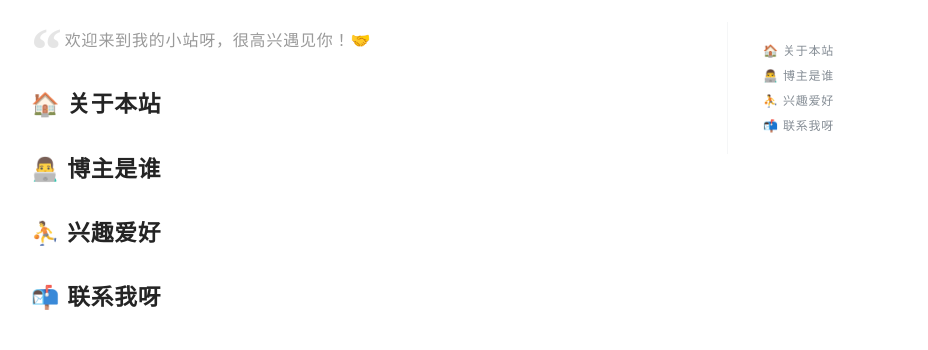
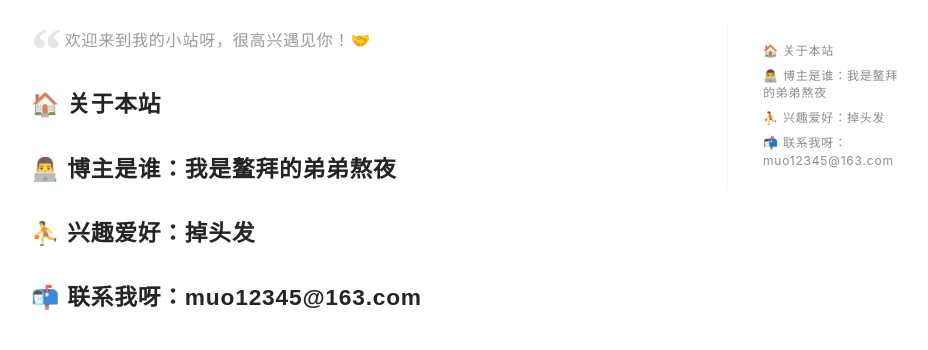
Before and after one commit to CloudInBottle/CloudInBottle.github.io, a plain HTML site: page post/about/index.html in a window 1280 px wide. Shown: the part 563-913 px from the top of the page, without its empty margins (265-1193 px from the left). Drawn offline with nearby package versions, Linux system fonts and the light colour scheme; a web font is replaced by a local one.

Commit message:
update from gridea: 2020-09-30 20:49:45

```diff
--- a/archives/index.html
+++ b/archives/index.html
@@ -3,7 +3,7 @@
     <meta charset="utf-8" />
 <meta name="viewport" content="width=device-width, initial-scale=1" />
 <title>Gridea</title>
-<link rel="shortcut icon" href="https://cloudinbottle.github.io/favicon.ico?v=1601469764819">
+<link rel="shortcut icon" href="https://cloudinbottle.github.io/favicon.ico?v=1601470179773">
 <link href="https://cdn.jsdelivr.net/npm/remixicon@2.3.0/fonts/remixicon.css" rel="stylesheet">
 <link rel="stylesheet" href="https://cloudinbottle.github.io/styles/main.css">
 <link rel="alternate" type="application/atom+xml" title="Gridea - Atom Feed" href="https://cloudinbottle.github.io/atom.xml">
@@ -18,7 +18,7 @@
       <div class="main-content">
         <div class="site-header">
   <a href="https://cloudinbottle.github.io">
-  <img class="avatar" src="https://cloudinbottle.github.io/images/avatar.png?v=1601469764819" alt="">
+  <img class="avatar" src="https://cloudinbottle.github.io/images/avatar.png?v=1601470179773" alt="">
   </a>
   <h1 class="site-title">
     Gridea
--- a/atom.xml
+++ b/atom.xml
@@ -2,7 +2,7 @@
 <feed xmlns="http://www.w3.org/2005/Atom">
     <id>https://cloudinbottle.github.io</id>
     <title>Gridea</title>
-    <updated>2020-09-30T12:47:08.040Z</updated>
+    <updated>2020-09-30T12:49:45.099Z</updated>
     <generator>https://github.com/jpmonette/feed</generator>
     <link rel="alternate" href="https://cloudinbottle.github.io"/>
     <link rel="self" href="https://cloudinbottle.github.io/atom.xml"/>
--- a/post/about/index.html
+++ b/post/about/index.html
@@ -3,7 +3,7 @@
     <meta charset="utf-8" />
 <meta name="viewport" content="width=device-width, initial-scale=1" />
 <title>关于 | Gridea</title>
-<link rel="shortcut icon" href="https://cloudinbottle.github.io/favicon.ico?v=1601469764819">
+<link rel="shortcut icon" href="https://cloudinbottle.github.io/favicon.ico?v=1601470179773">
 <link href="https://cdn.jsdelivr.net/npm/remixicon@2.3.0/fonts/remixicon.css" rel="stylesheet">
 <link rel="stylesheet" href="https://cloudinbottle.github.io/styles/main.css">
 <link rel="alternate" type="application/atom+xml" title="关于 | Gridea - Atom Feed" href="https://cloudinbottle.github.io/atom.xml">
@@ -15,9 +15,9 @@
 欢迎来到我的小站呀，很高兴遇见你！🤝
 
 🏠 关于本站
-👨‍💻 博主是谁
-⛹ 兴趣爱好
-📬 联系我呀
+👨‍💻 博主是谁：我是鳌拜的弟弟熬夜
+⛹ 兴趣爱好：掉头发
+📬 联系我呀：muo12345@163.com
 ..." />
     <meta name="keywords" content="" />
     <link rel="stylesheet" href="https://cdnjs.cloudflare.com/ajax/libs/KaTeX/0.10.0/katex.min.css">
@@ -28,7 +28,7 @@
       <div class="main-content">
         <div class="site-header">
   <a href="https://cloudinbottle.github.io">
-  <img class="avatar" src="https://cloudinbottle.github.io/images/avatar.png?v=1601469764819" alt="">
+  <img class="avatar" src="https://cloudinbottle.github.io/images/avatar.png?v=1601470179773" alt="">
   </a>
   <h1 class="site-title">
     Gridea
@@ -99,9 +99,9 @@
 <p>欢迎来到我的小站呀，很高兴遇见你！🤝</p>
 </blockquote>
 <h2 id="关于本站">🏠 关于本站</h2>
-<h2 id="博主是谁">👨‍💻 博主是谁</h2>
-<h2 id="兴趣爱好">⛹ 兴趣爱好</h2>
-<h2 id="联系我呀">📬 联系我呀</h2>
+<h2 id="博主是谁我是鳌拜的弟弟熬夜">👨‍💻 博主是谁：我是鳌拜的弟弟熬夜</h2>
+<h2 id="兴趣爱好掉头发">⛹ 兴趣爱好：掉头发</h2>
+<h2 id="联系我呀muo12345163com">📬 联系我呀：muo12345@163.com</h2>
 
               </div>
               <div class="toc-container">
@@ -109,9 +109,9 @@
 <li>
 <ul>
 <li><a href="#%E5%85%B3%E4%BA%8E%E6%9C%AC%E7%AB%99">🏠 关于本站</a></li>
-<li><a href="#%E5%8D%9A%E4%B8%BB%E6%98%AF%E8%B0%81">👨‍💻 博主是谁</a></li>
-<li><a href="#%E5%85%B4%E8%B6%A3%E7%88%B1%E5%A5%BD">⛹ 兴趣爱好</a></li>
-<li><a href="#%E8%81%94%E7%B3%BB%E6%88%91%E5%91%80">📬 联系我呀</a></li>
+<li><a href="#%E5%8D%9A%E4%B8%BB%E6%98%AF%E8%B0%81%E6%88%91%E6%98%AF%E9%B3%8C%E6%8B%9C%E7%9A%84%E5%BC%9F%E5%BC%9F%E7%86%AC%E5%A4%9C">👨‍💻 博主是谁：我是鳌拜的弟弟熬夜</a></li>
+<li><a href="#%E5%85%B4%E8%B6%A3%E7%88%B1%E5%A5%BD%E6%8E%89%E5%A4%B4%E5%8F%91">⛹ 兴趣爱好：掉头发</a></li>
+<li><a href="#%E8%81%94%E7%B3%BB%E6%88%91%E5%91%80muo12345163com">📬 联系我呀：muo12345@163.com</a></li>
 </ul>
 </li>
 </ul>
```
Also changed, not shown: index.html (+2 -2 lines), post/hello-gridea/index.html (+2 -2 lines), tag/k9oSPtDLC/index.html (+2 -2 lines), tags/index.html (+2 -2 lines).
